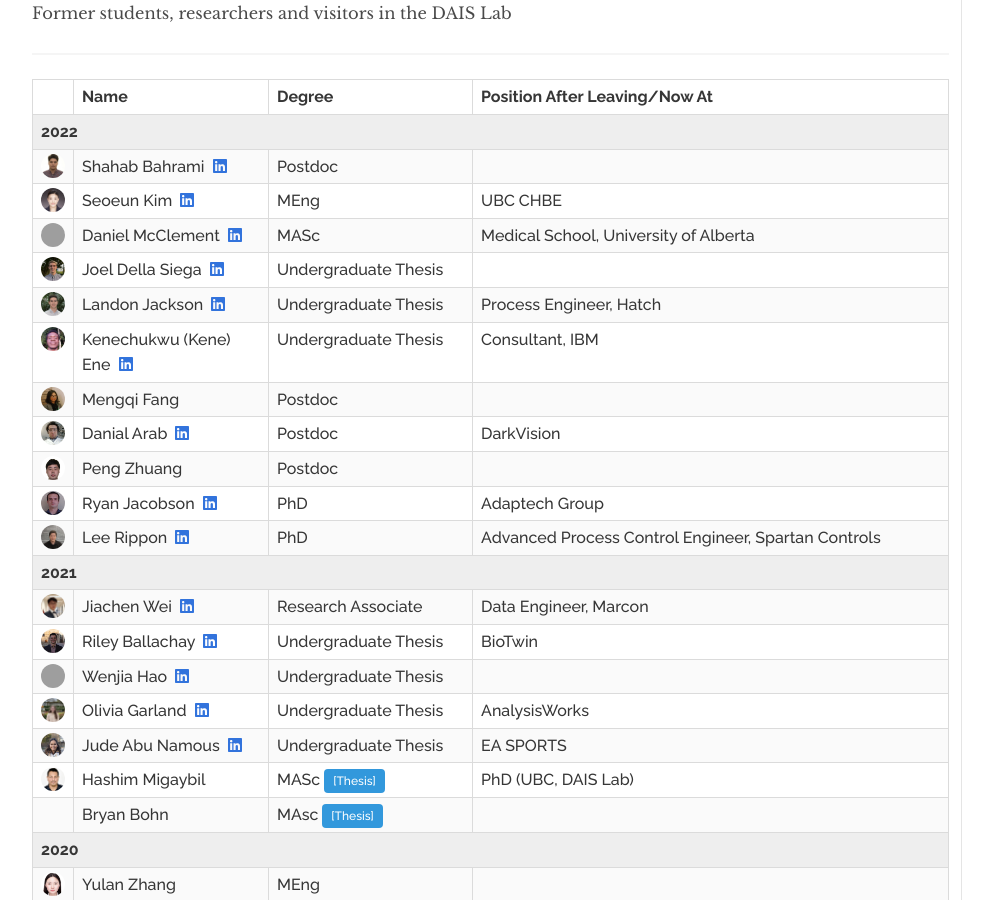
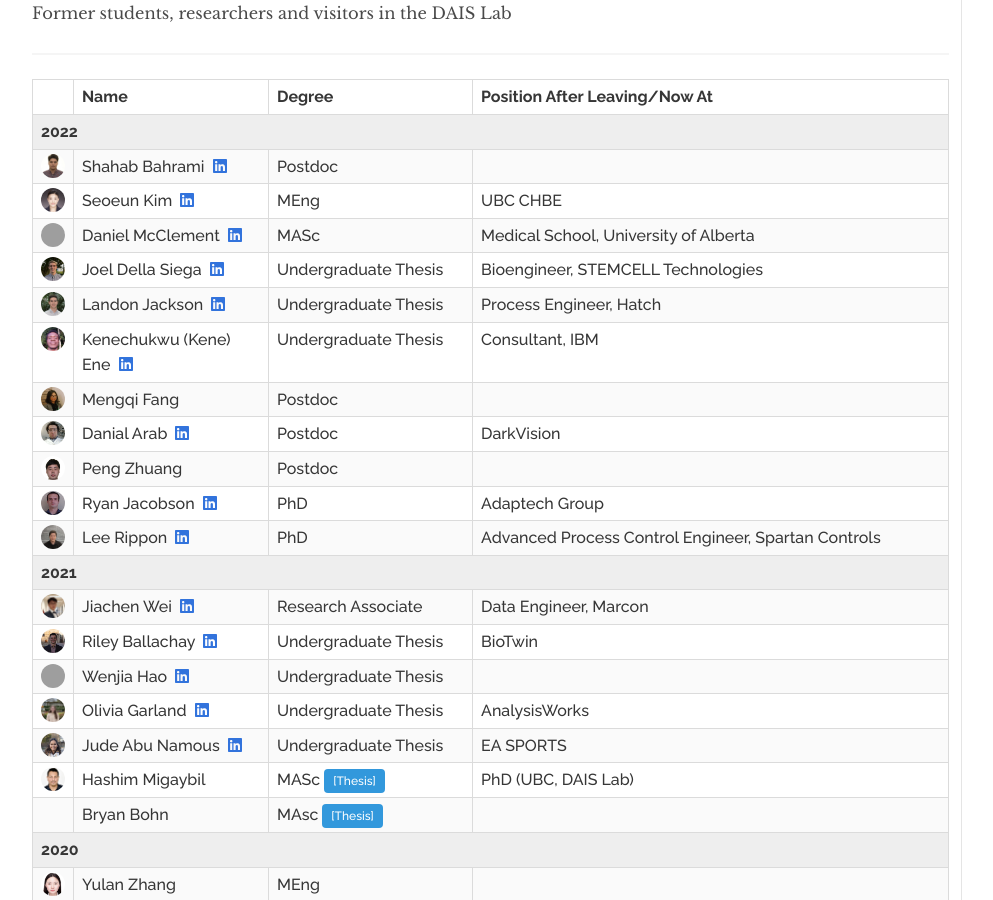
Before and after one commit to daisubc/daisubc.github.io, a Jekyll site: the page built from people.md, in a window 1280 px wide and 900 px high, scrolled down 2566 px. Shown: the whole window, without its empty margins (32-1025 px from the left). Built offline with Jekyll 4.4.1, drawn with Linux system fonts in a browser that asks for light colours; nearby versions of some CDN libraries; grey boxes are pictures that could not be loaded.

Commit message:
Update alumni.yml

```diff
--- a/_data/alumni.yml
+++ b/_data/alumni.yml
@@ -20,7 +20,7 @@
   year: 2022
   name: Joel Della Siega
   linkedin: http://www.linkedin.com/in/joel-della-siega-1a3115197
-  position:
+  position: Bioengineer, STEMCELL Technologies
 
 - degree: "Undergraduate Thesis"
   year: 2022
```
